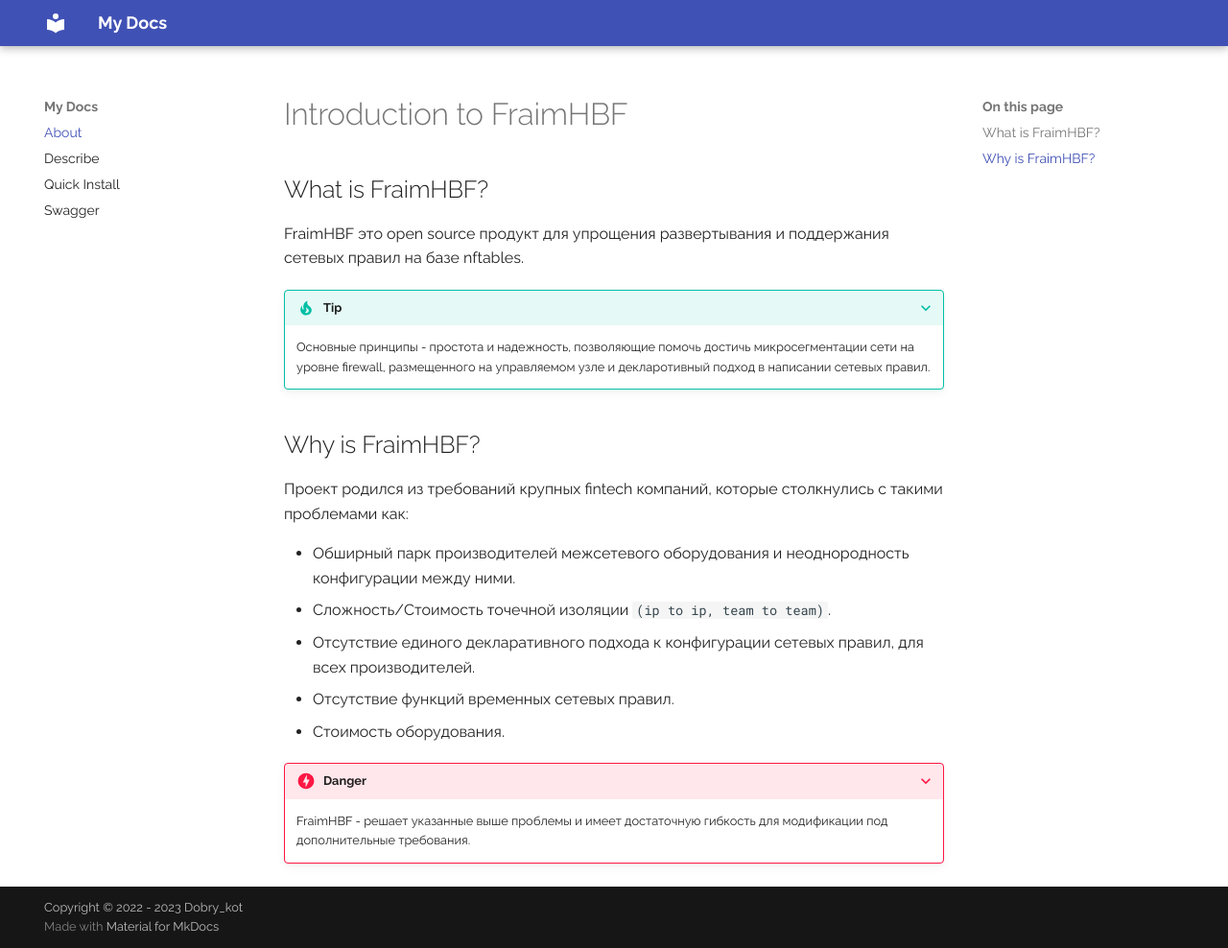
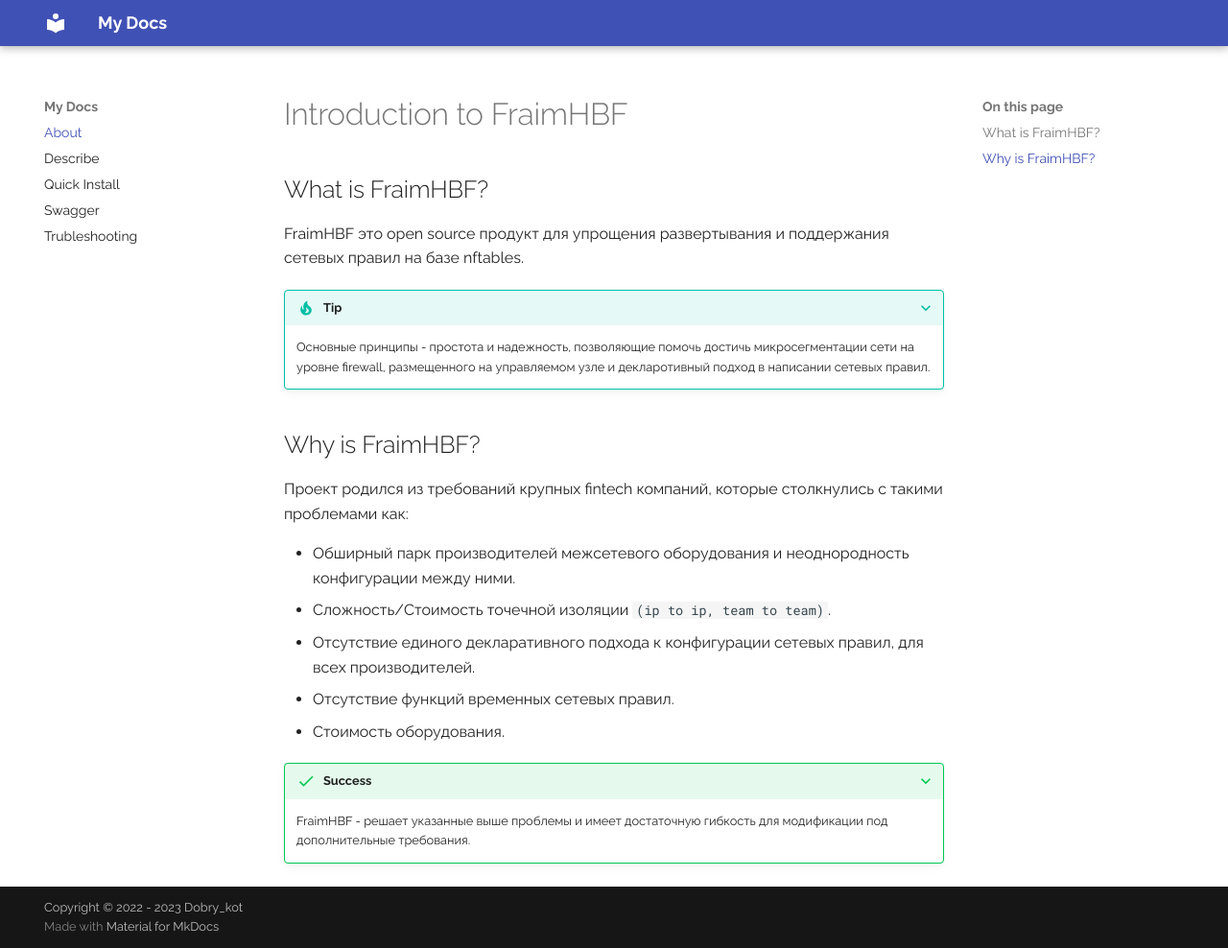
Before and after one commit to fraima/fraimHBF, an MkDocs documentation site: the page built from docs/index.md, in a window 1280 px wide and 988 px high. Shown: the whole window at 96% size. Built offline with MkDocs 1.6.1 and Material for MkDocs 9.7.7, drawn with Linux system fonts in a browser that asks for light colours.

Commit message:
[main] Добавляет раздел траблшутинг

```diff
--- a/docs/index.md
+++ b/docs/index.md
@@ -20,5 +20,5 @@
 - Отсутствие функций временных сетевых правил.
 - Стоимость оборудования.
 
-???+ danger
+???+ success
     FraimHBF - решает указанные выше проблемы и имеет достаточную гибкость для модификации под дополнительные требования.
--- /dev/null
+++ b/docs/stylesheets/extra.css
@@ -0,0 +1,3 @@
+.twitter {
+    color: #1DA1F2;
+}
--- a/mkdocs.yml
+++ b/mkdocs.yml
@@ -8,7 +8,7 @@
   features:
     - content.tabs.link
 extra:
-  homepage: https://docs.fraima.io
+  homepage: https://docs.hbf.fraima.io
 
 copyright: >
   Copyright &copy; 2022 - 2023 Dobry_kot
@@ -19,17 +19,24 @@
       use_pygments: true
       auto_title: true
 
-  - md_in_html
   - toc:
       permalink: true
       title: On this page
       permalink_title: Anchor link to this section for reference
       toc_depth: 3
+      slugify: !!python/object/apply:pymdownx.slugs.slugify
+        kwds:
+          case: lower
+  - pymdownx.emoji:
+      emoji_index: !!python/name:materialx.emoji.twemoji
+      emoji_generator: !!python/name:materialx.emoji.to_svg
   - tables
   - admonition
   - pymdownx.details
   - attr_list
   - def_list
+  - footnotes
+  - md_in_html
   - pymdownx.tasklist:
       custom_checkbox: true
   - pymdownx.tabbed:
@@ -47,3 +54,7 @@
   - Describe: introduction.md
   - Quick Install: quick_installation.md
   - Swagger: swagger.md
+  - Trubleshooting: trubleshooting.md
+
+extra_css:
+  - stylesheets/extra.css
```
Also changed, not shown: docs/introduction.md (line endings or trailing spaces), docs/swagger.md (line endings or trailing spaces), docs/trubleshooting.md (added).
